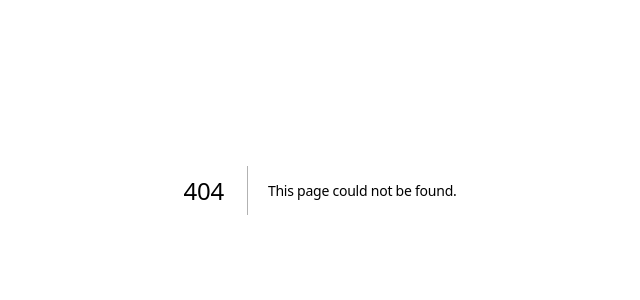
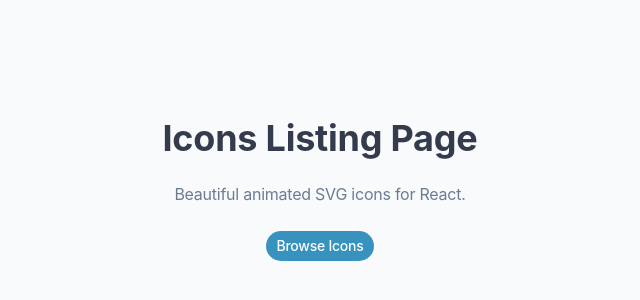
Before and after one commit to prateeeksagar/ps-icons, a Next.js app: page /icons in a window 1280 px wide. Before the commit this address had no page. Shown: the part 210-510 px from the top of the page, without its empty margins (320-960 px from the left). Built offline with nearby package versions, Linux system fonts and the light colour scheme.

Commit message:
add: pages and layout folders

```diff
--- /dev/null
+++ b/src/app/icons/[name]/page.tsx
@@ -0,0 +1,20 @@
+import { Button } from "@/components/ui/button"
+import Link from "next/link"
+
+export default function Icon() {
+  return (
+    <main className="flex min-h-screen items-center justify-center">
+      <div className="space-y-6 text-center">
+        <h1 className="text-4xl font-bold">Single Icon</h1>
+
+        <p className="text-muted-foreground">
+          Beautiful animated SVG icons for React.
+        </p>
+
+        <Link href="/icons">
+          <Button variant={"default"}>Browse Icons</Button>
+        </Link>
+      </div>
+    </main>
+  )
+}
--- /dev/null
+++ b/src/app/icons/page.tsx
@@ -0,0 +1,20 @@
+import { Button } from "@/components/ui/button"
+import Link from "next/link"
+
+export default function IconsPage() {
+  return (
+    <main className="flex min-h-screen items-center justify-center">
+      <div className="space-y-6 text-center">
+        <h1 className="text-4xl font-bold">Icons Listing Page</h1>
+
+        <p className="text-muted-foreground">
+          Beautiful animated SVG icons for React.
+        </p>
+
+        <Link href="/icons">
+          <Button variant={"default"}>Browse Icons</Button>
+        </Link>
+      </div>
+    </main>
+  )
+}
```
Also changed, not shown: src/components/layout/footer/index.tsx (added), src/components/layout/navbar/index.tsx (added).
